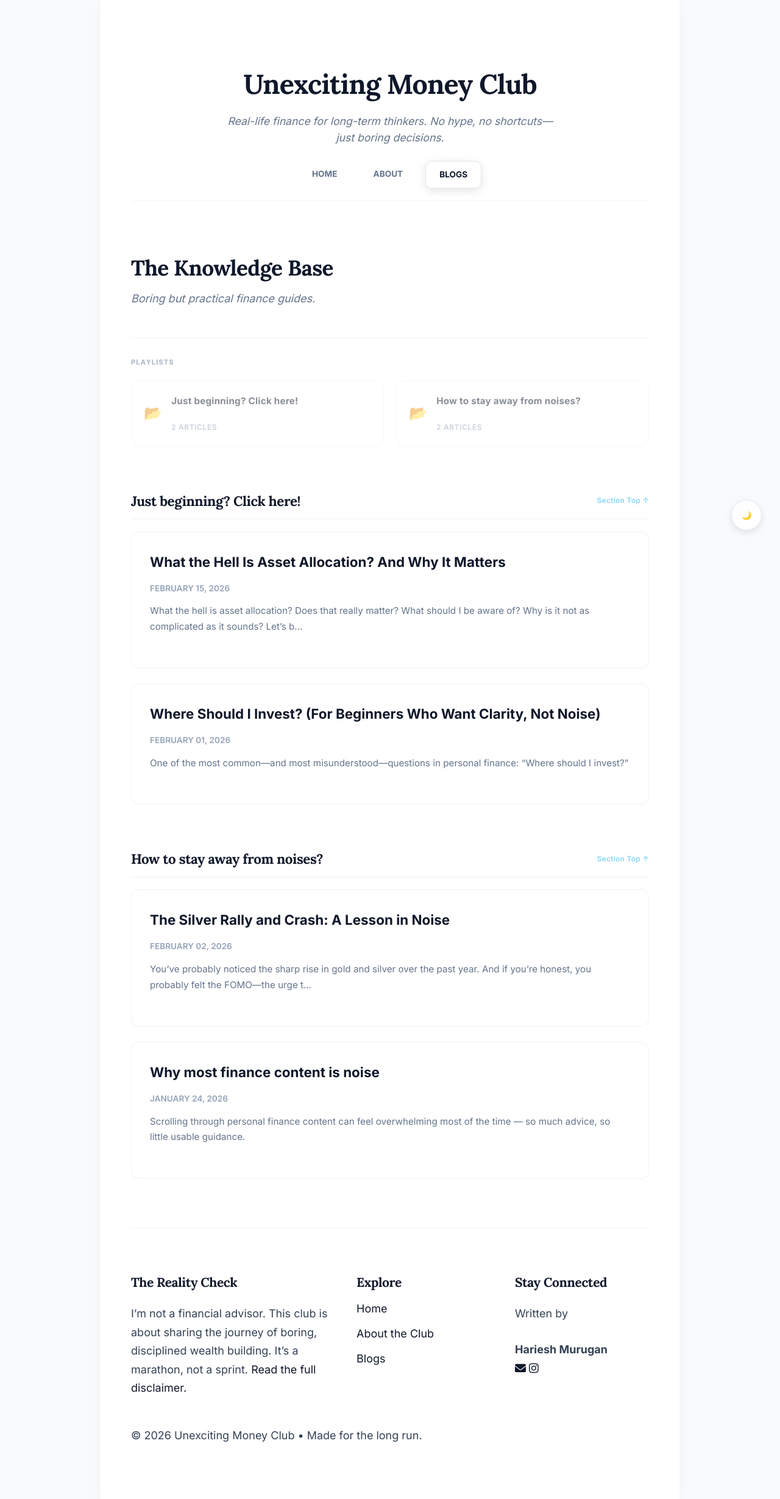
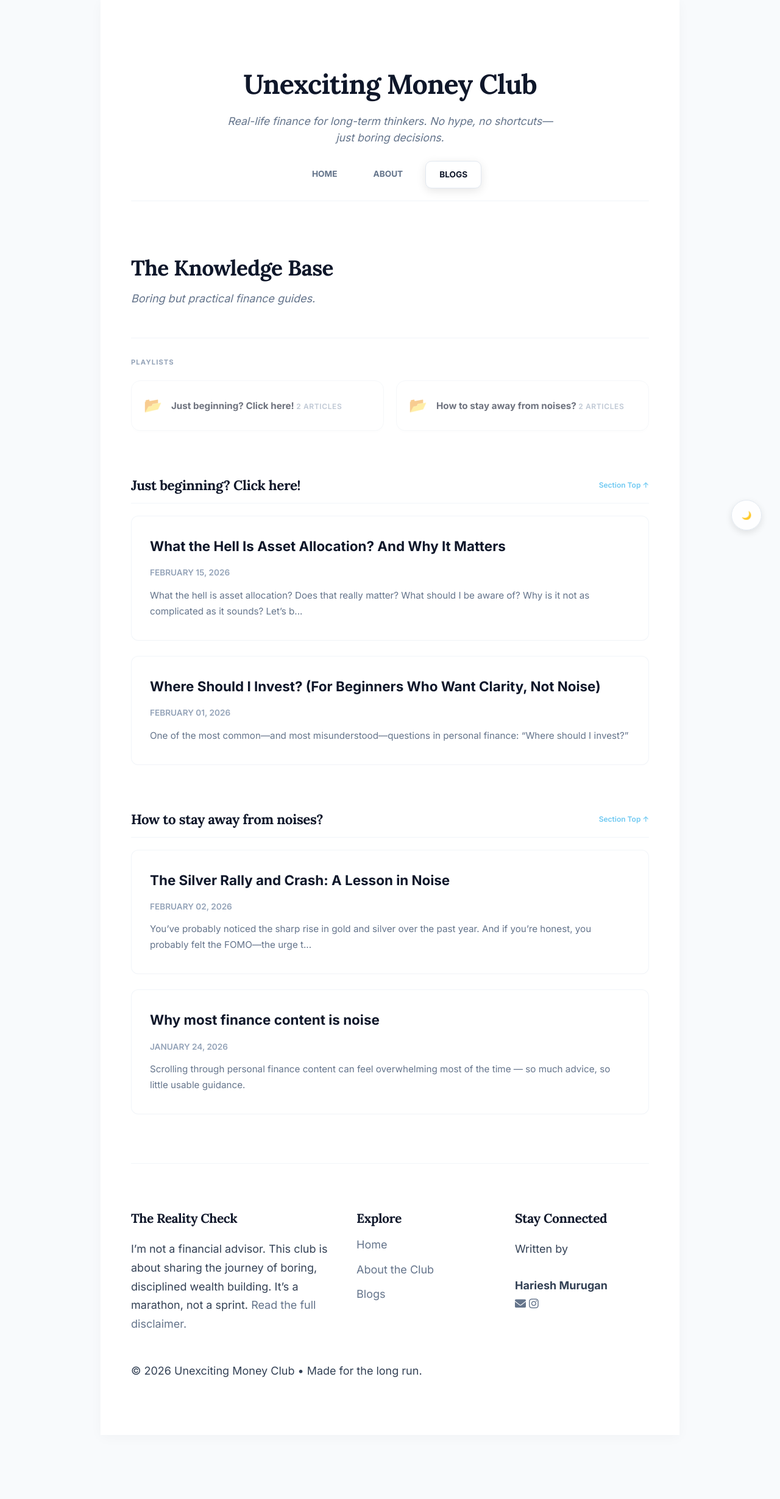
Before and after one commit to HarieshMK/HarieshMK.github.io, a Jekyll site: the page built from blogs.html, in a window 1280 px wide. Shown: the whole page at 61% size. Built offline with Jekyll 4.4.1, drawn with Linux system fonts in a browser that asks for light colours; after the commit the page ends 2354 px from its top, so only the background shows below that.

Commit message:
Update style.css

```diff
--- a/assets/css/style.css
+++ b/assets/css/style.css
@@ -36,7 +36,7 @@
 }
 header h1 { font-size: 2.8rem; margin: 0; }
 header h1 a { color: #0f172a; text-decoration: none; transition: color 0.3s ease; }
-header h1 a:hover { color: #38bdf8; }
+header h1 a:hover { color: #0ea5e9; }
 
 header .tagline {
   color: #64748b;
@@ -87,8 +87,8 @@
 }
 
 .nav-list li a:hover {
-  color: #38bdf8 !important;
-  background-color: rgba(56, 189, 248, 0.08) !important;
+  color: #0ea5e9 !important;
+  background-color: rgba(14, 165, 233, 0.08) !important;
   transform: translateY(-1px);
 }
 
@@ -99,15 +99,28 @@
   border: 1px solid #e2e8f0 !important;
 }
 
-/* ===== 3. BLOG CARDS & HOVER ===== */
+/* ===== 3. BLOG CARDS & HOVER (UNIFIED) ===== */
 .post-card-link { display: block; text-decoration: none !important; color: inherit !important; margin-bottom: 25px; }
-.post-card, .home-card { padding: 30px; border: 1px solid #f1f5f9; border-radius: 12px; background: #fff; transition: all 0.3s ease; }
-.post-card-link:hover .post-card { transform: translateY(-4px); box-shadow: 0 12px 24px rgba(0,0,0,0.06); border-color: #38bdf8; }
-.post-card-link:hover .post-title { color: #38bdf8; }
+.post-card, .home-card {
+  padding: 30px;
+  border: 1px solid #f1f5f9;
+  border-radius: 12px;
+  background: #fff;
+  transition: all 0.3s cubic-bezier(0.4, 0, 0.2, 1);
+}
+
+/* Tuned down the blue and ensured consistency across themes */
+.post-card-link:hover .post-card {
+  transform: translateY(-4px);
+  box-shadow: 0 12px 24px rgba(0,0,0,0.06);
+  border-color: #0ea5e9 !important;
+}
+.post-card-link:hover .post-title { color: #0ea5e9 !important; }
+
 .post-title { font-size: 1.4rem; font-weight: 700; color: #0f172a; margin-bottom: 8px; display: block; transition: color 0.3s ease; }
 .post-date { font-size: 0.85rem; color: #94a3b8; font-weight: 600; text-transform: uppercase; }
 
-/* ===== 4. FOOTER SECTION (FIXED & RESTORED) ===== */
+/* ===== 4. FOOTER SECTION ===== */
 footer {
   margin-top: 80px;
   padding-top: 40px;
@@ -137,21 +150,37 @@
   margin-bottom: 10px;
 }
 
+/* Footer Link Interaction */
 .footer-col a {
   text-decoration: none;
   color: #64748b;
-  transition: color 0.2s;
+  transition: all 0.3s ease;
 }
 
 .footer-col a:hover {
-  color: #38bdf8;
+  color: #0ea5e9 !important;
+}
+
+/* ===== 5. UNIFIED LINK TRANSITIONS (Home, About, Back-Links) ===== */
+.back-link, .generic-link {
+  font-weight: 700;
+  color: #0f172a;
+  text-decoration: none;
+  border-bottom: 2px solid #0ea5e9;
+  padding-bottom: 4px;
+  transition: all 0.2s ease;
+  display: inline-block;
+}
+
+/* The Cool Color Exchange Effect */
+.back-link:hover, .generic-link:hover {
+  color: #0ea5e9 !important;
+  border-color: #0f172a;
 }
 
 .back-to-blogs-container { display: flex !important; justify-content: center !important; margin: 50px 0 20px; }
-.back-link { font-weight: 700; color: #0f172a; text-decoration: none; border-bottom: 2px solid #38bdf8; padding-bottom: 4px; transition: all 0.2s ease; }
-.back-link:hover { color: #38bdf8; border-color: #0f172a; }
 
-/* ===== 5. POST NAVIGATION ===== */
+/* ===== 6. POST NAVIGATION & PROGRESS ===== */
 .post-nav { display: flex; justify-content: space-between; gap: 20px; margin: 40px 0; width: 100%; }
 .nav-link {
   display: block;
@@ -162,81 +191,47 @@
   background: #ffffff;
   transition: all 0.3s ease;
 }
-.nav-link:hover { border-color: #38bdf8; transform: translateY(-2px); }
+.nav-link:hover { border-color: #0ea5e9; transform: translateY(-2px); }
 .nav-label { font-size: 0.7rem; color: #94a3b8; text-transform: uppercase; display: block; margin-bottom: 2px; }
 .nav-title { font-weight: 700; color: #0f172a; font-size: 0.9rem; line-height: 1.3; display: block; }
 
-/* ===== 6. SUBTLE PROGRESS BAR ===== */
 .progress-container { position: fixed; top: 10px; left: 50%; transform: translateX(-50%); z-index: 2000; width: 90%; max-width: 850px; opacity: 0; pointer-events: none; transition: opacity 0.4s ease; }
 .progress-bar-track { width: 100%; height: 6px; background: rgba(0, 0, 0, 0.05); border-radius: 10px; overflow: hidden; }
 .progress-bar { height: 100%; background: #0ea5e9; width: 0%; transition: width 0.2s ease-out; }
 
-/* ===== 7. DARK MODE OVERRIDES ===== */
+/* ===== 7. DARK MODE OVERRIDES (REFINED) ===== */
 .dark-theme body { background-color: #0b1120 !important; color: #e2e8f0 !important; }
 .dark-theme .container { background: #0f172a !important; }
 
-/* Text Visibility */
 .dark-theme h1, .dark-theme h2, .dark-theme h3, .dark-theme h4,
 .dark-theme .post-title, .dark-theme .nav-title,
-.dark-theme header h1 a, .dark-theme .back-link,
-.dark-theme .footer-col h4, .dark-theme .generic-link {
+.dark-theme header h1 a, .dark-theme .footer-col h4 {
   color: #ffffff !important;
 }
 
-/* Nav Hover in Dark Mode */
-.dark-theme .nav-list li a:hover {
-  color: #38bdf8 !important;
-  background-color: rgba(56, 189, 248, 0.15) !important;
-}
-.dark-theme .nav-list li a.active {
-  background-color: #1e293b !important;
-  border-color: #334155 !important;
-  color: #ffffff !important;
-}
-
-/* Blog Cards Fix */
+/* Consistent Hover in Dark Mode */
 .dark-theme .post-card, .dark-theme .home-card, .dark-theme .nav-link {
   background-color: #1e293b !important;
   border-color: #334155 !important;
 }
 
-/* NEWSLETTER DARK MODE */
-.dark-theme .ml-form-embedWrapper, .dark-theme .ml-form-embedBody { background: transparent !important; }
-.dark-theme .ml-form-embedBody h4, .dark-theme .ml-form-embedBody p { color: #ffffff !important; }
-.dark-theme .ml-form-embedBody input {
-  background-color: #ffffff !important;
-  color: #0f172a !important;
+.dark-theme .post-card-link:hover .post-card {
+  border-color: #0ea5e9 !important;
+  background-color: #1e293b !important;
 }
 
-/* DISCUSSION BOX (CUSDIS) FIX */
-#cusdis_thread { width: 100% !important; overflow: hidden !important; }
-#cusdis_thread iframe { border: none !important; width: 100% !important; min-height: 350px; }
-
-/* ===== 8. GLOBAL LINK RESET (FIXES THE UGLY BLUE) ===== */
-a:not(.nav-list li a):not(.post-card-link) {
-  color: #0f172a; /* Same as your headings */
-  text-decoration: none;
-  transition: color 0.3s ease;
+/* Dark Mode Color Swap for Underlined Links */
+.dark-theme .back-link, .dark-theme .generic-link {
+  color: #ffffff !important;
+  border-color: #0ea5e9;
+}
+.dark-theme .back-link:hover, .dark-theme .generic-link:hover {
+  color: #0ea5e9 !important;
+  border-color: #ffffff;
 }
 
-a:not(.nav-list li a):not(.post-card-link):hover {
-  color: #38bdf8; /* Turns Sky Blue on hover */
-}
-
-/* Ensure these links are white in Dark Mode */
-.dark-theme a:not(.nav-list li a):not(.post-card-link) {
-  color: #ffffff !important;
-}
-
-/* MOBILE RESPONSIVENESS */
-@media (max-width: 768px) {
-  .post-nav { flex-direction: column; }
-  .footer-grid { grid-template-columns: 1fr; gap: 30px; }
-}
-/* ===== 9. FOLDER LAYOUT STYLES ===== */
-.category-section {
-  margin-bottom: 50px;
-}
+/* ===== 8. FOLDER & PLAYLIST LAYOUT ===== */
+.category-section { margin-bottom: 50px; }
 .folder-grid {
   display: grid;
   grid-template-columns: repeat(auto-fit, minmax(200px, 1fr));
@@ -245,86 +240,57 @@
 }
 .folder-card {
   background: #ffffff;
-  border: 1px solid #e2e8f0;
+  border: 1px solid #eef2f6 !important;
   border-radius: 15px;
   padding: 20px;
   display: flex;
   align-items: center;
   gap: 15px;
   transition: all 0.3s ease;
+  box-shadow: 0 4px 6px -1px rgba(0, 0, 0, 0.02);
 }
 .folder-card:hover {
-  border-color: #38bdf8;
+  border-color: #0ea5e9 !important;
   transform: translateY(-3px);
   box-shadow: 0 10px 20px rgba(0,0,0,0.05);
 }
-.folder-icon {
-  font-size: 1.5rem;
+.folder-icon { font-size: 1.5rem; }
+.folder-name { font-weight: 700; color: #0f172a; font-size: 0.95rem; }
+.folder-count { font-size: 0.75rem; color: #94a3b8; text-transform: uppercase; letter-spacing: 0.05em; }
+
+.dark-theme .folder-card {
+  background: #111827 !important;
+  border: 1px solid rgba(255, 255, 255, 0.1) !important;
 }
-.folder-name {
-  display: block;
-  font-weight: 700;
-  color: #0f172a;
-  font-size: 0.95rem;
-}
-.folder-count {
-  font-size: 0.75rem;
-  color: #94a3b8;
-  text-transform: uppercase;
-  letter-spacing: 0.05em;
-}
+.dark-theme .folder-name { color: #f1f5f9 !important; }
 
-/* Dark Mode support for Folders */
-.dark-theme .folder-card {
-  background: #1e293b !important;
-  border-color: #334155 !important;
-}
-.dark-theme .folder-name {
-  color: #ffffff !important;
-}
-/* ===== 10. PREMIUM POLISH & DARK MODE REFINEMENT ===== */
+/* Sticky "Section Top" Link */
+.playlist-group { position: relative; margin-top: 50px; padding-top: 20px; }
+.playlist-group div { border-bottom: 1px solid rgba(226, 232, 240, 0.5); margin-bottom: 20px; padding-bottom: 10px; }
 
-/* Soften the lines */
-hr, .playlist-group div {
-  border-color: rgba(226, 232, 240, 0.5) !important;
-}
-
-/* Fix Folder Grid Spacing */
-.category-section span {
-  margin-bottom: 20px !important;
-  opacity: 0.8;
-}
-
-/* Smooth out the Folder Cards */
-.folder-card {
-  box-shadow: 0 4px 6px -1px rgba(0, 0, 0, 0.02), 0 2px 4px -1px rgba(0, 0, 0, 0.01);
-  border: 1px solid #eef2f6 !important;
-}
-
-/* Section Top Link Polish */
 a[href^="#"] {
   font-size: 0.75rem !important;
   font-weight: 600 !important;
-  letter-spacing: 0.02em;
+  color: #0ea5e9 !important;
+  text-decoration: none;
   opacity: 0.6;
   transition: opacity 0.2s;
+  /* Sticky Logic */
+  position: sticky;
+  top: 20px;
+  float: right;
+  z-index: 10;
 }
-a[href^="#"]:hover {
-  opacity: 1;
+a[href^="#"]:hover { opacity: 1; }
+
+/* ===== 9. GLOBAL ADJUSTMENTS ===== */
+hr { border: 0; border-top: 1px solid rgba(226, 232, 240, 0.5); margin: 40px 0; }
+.dark-theme hr, .dark-theme .playlist-group div { border-color: rgba(255, 255, 255, 0.05) !important; }
+
+/* MOBILE RESPONSIVENESS */
+@media (max-width: 768px) {
+  .post-nav { flex-direction: column; }
+  .footer-grid { grid-template-columns: 1fr; gap: 30px; }
+  .container { padding: 40px 25px; }
+  a[href^="#"] { position: static; float: none; display: block; margin-bottom: 10px; }
 }
-
-/* DARK MODE SPECIFIC REFINEMENTS */
-.dark-theme .folder-card,
-.dark-theme .post-card {
-  border: 1px solid rgba(255, 255, 255, 0.1) !important; /* Subtle border instead of bright white */
-  background: #111827 !important; /* Slightly deeper than the container */
-}
-
-.dark-theme hr,
-.dark-theme .playlist-group div {
-  border-color: rgba(255, 255, 255, 0.05) !important;
-}
-
-.dark-theme .folder-name {
-  color: #f1f5f9 !important;
-}
```
